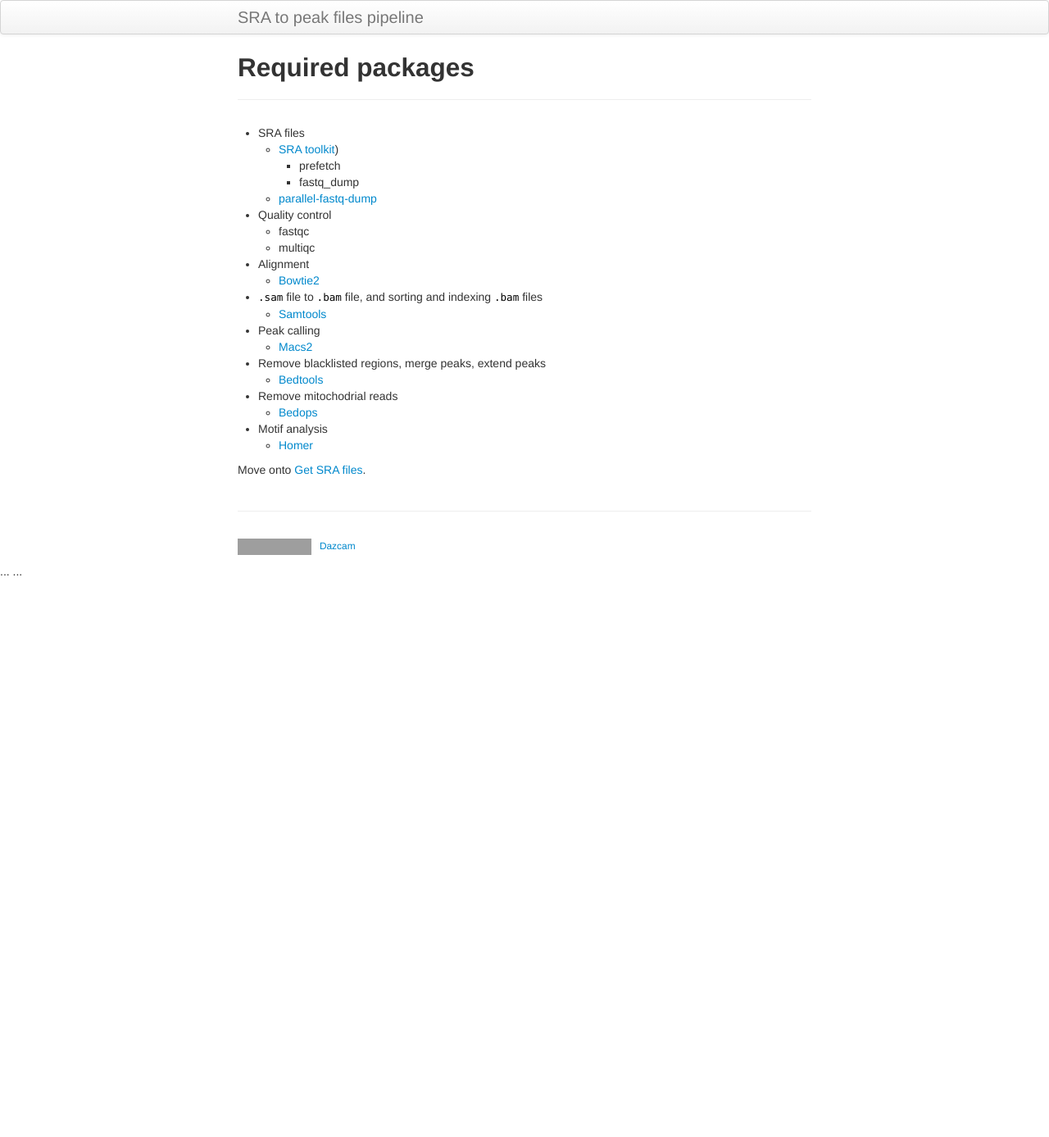
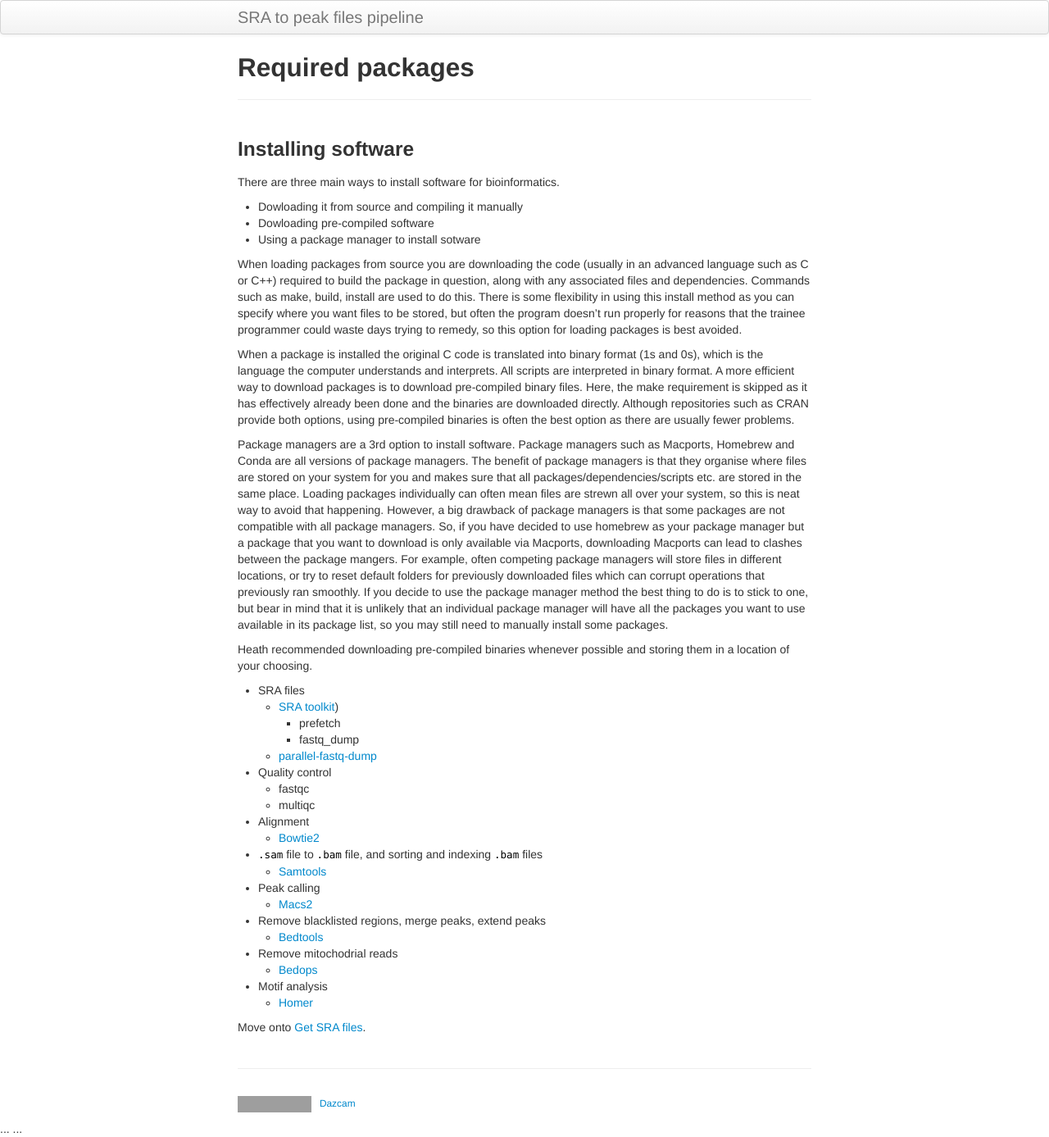
Before and after one commit to Dazcam/Bioinformatics-tutorials, a Jekyll site: the page built from pages/required_packages.md, in a window 1280 px wide. Shown: the whole page at 82% size. Built offline with Jekyll 4.4.1, drawn with Linux system fonts in a browser that asks for light colours; before the commit the page ends 900 px from its top, so only the background shows below that; grey boxes are pictures that could not be loaded.

Commit message:
New content

```diff
--- a/pages/required_packages.md
+++ b/pages/required_packages.md
@@ -3,6 +3,46 @@ layout: page
 title: Required packages
 description: Required packages for high throughput sequencing walkthrough
 ---
+
+### Installing software
+
+There are three main ways to install software for bioinformatics.
+
++ Dowloading it from source and compiling it manually
++ Dowloading pre-compiled software
++ Using a package manager to install sotware
+
+
+
+When loading packages from source you are downloading the code (usually in an advanced language such as C or C++)
+required to build the package in question, along with any associated files and dependencies. Commands such as make,
+build, install are used to do this. There is some flexibility in using this install method as you can specify
+where you want files to be stored, but often the program doesn’t run properly for reasons that the trainee
+programmer could waste days trying to remedy, so this option for loading packages is best avoided.
+
+When a package is installed the original C code is translated into binary format (1s and 0s), which is the language
+the computer understands and interprets. All scripts are interpreted in binary format. A more efficient way to
+download packages is to download pre-compiled binary files. Here, the make requirement is skipped as it has
+effectively already been done and the binaries are downloaded directly. Although repositories such as CRAN
+provide both options, using pre-compiled binaries is often the best option as there are usually fewer problems.
+
+Package managers are a 3rd option to install software. Package managers such as Macports, Homebrew and Conda
+are all versions of package managers. The benefit of package managers is that they organise where files are
+stored on your system for you and makes sure that all packages/dependencies/scripts etc. are stored in the same
+place. Loading packages individually can often mean files are strewn all over your system, so this is neat way
+to avoid that happening. However, a big drawback of package managers is that some packages are not compatible
+with all package managers. So, if you have decided to use homebrew as your package manager but a package that you
+want to download is only available via Macports, downloading Macports can lead to clashes between the package
+mangers. For example, often competing package managers will store files in different locations, or try to reset
+default folders for previously downloaded files which can corrupt operations that previously ran smoothly. If
+you decide to use the package manager method the best thing to do is to stick to one, but bear in mind that
+it is unlikely that an individual package manager will have all the packages you want to use available in its
+package list, so you may still need to manually install some packages.
+
+Heath recommended downloading pre-compiled binaries whenever possible and storing them in a location of your choosing.
+
+
+
 
 * SRA files
   * [SRA toolkit](https://trace.ncbi.nlm.nih.gov/Traces/sra/sra.cgi?view=toolkit_doc&f=std))
```
Also changed, not shown: index.md (+1 -0 lines), pages/getting_started.md (added).
